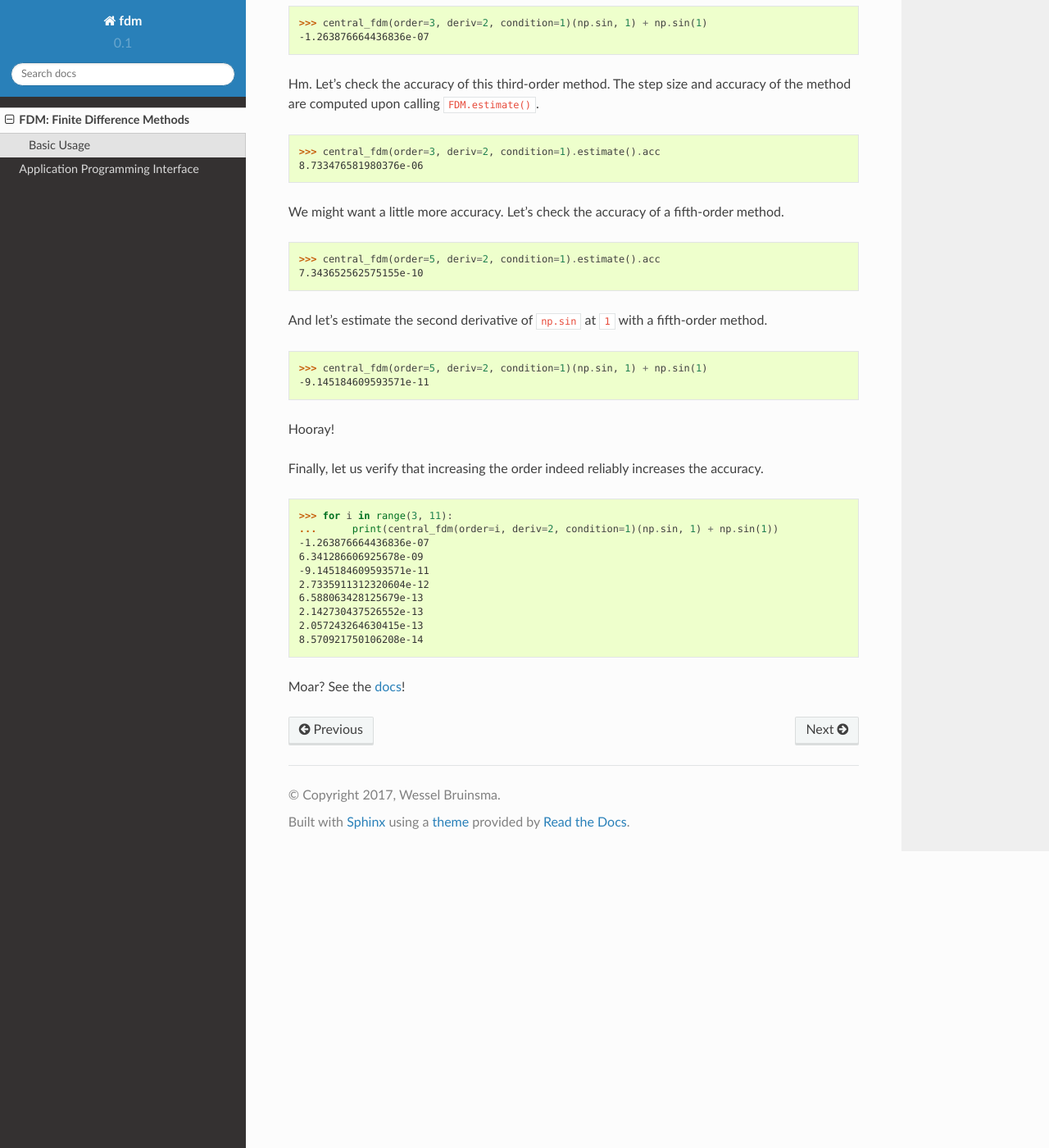
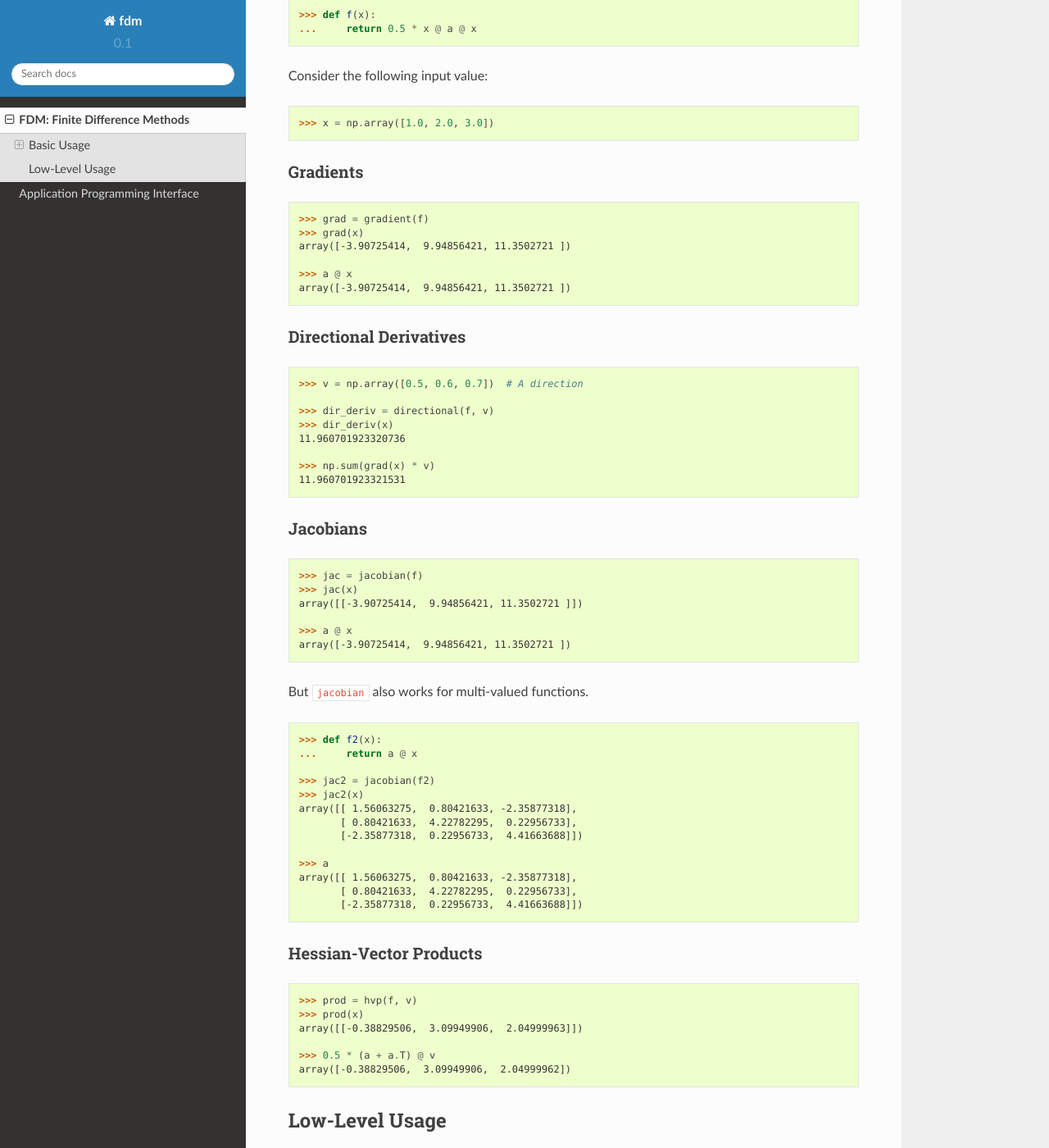
Before and after one commit to wesselb/fdm, a Sphinx documentation site: the page built from doc/readme.rst, in a window 1280 px wide and 1400 px high, scrolled down 626 px. Shown: the whole window at 82% size. Built offline with Sphinx 7.4.7 and the Read the Docs theme 2.0.0, drawn with Linux system fonts in a browser that asks for light colours; some of the changed text lies outside the part shown.

Commit message:
Add docs for fdm.multivariate

```diff
--- a/doc/readme.rst
+++ b/doc/readme.rst
@@ -7,8 +7,105 @@ FDM estimates derivatives with finite differences.
 
 See also `FDM.jl <https://github.com/invenia/FDM.jl>`__.
 
+See the `docs <https://fdm-docs.readthedocs.io/en/latest>`__!
+
 Basic Usage
 -----------
+
+.. code:: python
+
+    from fdm import gradient, directional, jacobian, hvp
+
+For the purpose of illustration, let us consider a quadratic function:
+
+.. code:: python
+
+    >>> a = np.random.randn(3, 3); a = a @ a.T
+    >>> a
+    array([[ 1.56063275,  0.80421633, -2.35877318],
+           [ 0.80421633,  4.22782295,  0.22956733],
+           [-2.35877318,  0.22956733,  4.41663688]])
+
+    >>> def f(x):
+    ...     return 0.5 * x @ a @ x
+
+Consider the following input value:
+
+.. code:: python
+
+    >>> x = np.array([1.0, 2.0, 3.0])
+
+Gradients
+~~~~~~~~~
+
+.. code:: python
+
+    >>> grad = gradient(f)
+    >>> grad(x)
+    array([-3.90725414,  9.94856421, 11.3502721 ])
+
+    >>> a @ x
+    array([-3.90725414,  9.94856421, 11.3502721 ])
+
+Directional Derivatives
+~~~~~~~~~~~~~~~~~~~~~~~
+
+.. code:: python
+
+    >>> v = np.array([0.5, 0.6, 0.7])  # A direction
+
+    >>> dir_deriv = directional(f, v)
+    >>> dir_deriv(x)
+    11.960701923320736
+
+    >>> np.sum(grad(x) * v)
+    11.960701923321531
+
+Jacobians
+~~~~~~~~~
+
+.. code:: python
+
+
+    >>> jac = jacobian(f)
+    >>> jac(x)
+    array([[-3.90725414,  9.94856421, 11.3502721 ]])
+
+    >>> a @ x
+    array([-3.90725414,  9.94856421, 11.3502721 ])
+
+But ``jacobian`` also works for multi-valued functions.
+
+.. code:: python
+
+    >>> def f2(x):
+    ...     return a @ x
+
+    >>> jac2 = jacobian(f2)
+    >>> jac2(x)
+    array([[ 1.56063275,  0.80421633, -2.35877318],
+           [ 0.80421633,  4.22782295,  0.22956733],
+           [-2.35877318,  0.22956733,  4.41663688]])
+
+    >>> a
+    array([[ 1.56063275,  0.80421633, -2.35877318],
+           [ 0.80421633,  4.22782295,  0.22956733],
+           [-2.35877318,  0.22956733,  4.41663688]])
+
+Hessian-Vector Products
+~~~~~~~~~~~~~~~~~~~~~~~
+
+.. code:: python
+
+    >>> prod = hvp(f, v)
+    >>> prod(x)
+    array([[-0.38829506,  3.09949906,  2.04999963]])
+
+    >>> 0.5 * (a + a.T) @ v
+    array([-0.38829506,  3.09949906,  2.04999962])
+
+Low-Level Usage
+---------------
 
 .. code:: python
 
@@ -72,8 +169,6 @@ increases the accuracy.
     2.057243264630415e-13
     8.570921750106208e-14
 
-Moar? See the `docs <https://fdm-docs.readthedocs.io/en/latest>`__!
-
 .. |Build| image:: https://travis-ci.org/wesselb/fdm.svg?branch=master
    :target: https://travis-ci.org/wesselb/fdm
 .. |Coverage Status| image:: https://coveralls.io/repos/github/wesselb/fdm/badge.svg?branch=master
```
Also changed, not shown: README.md (+96 -2 lines), 1 other file.
